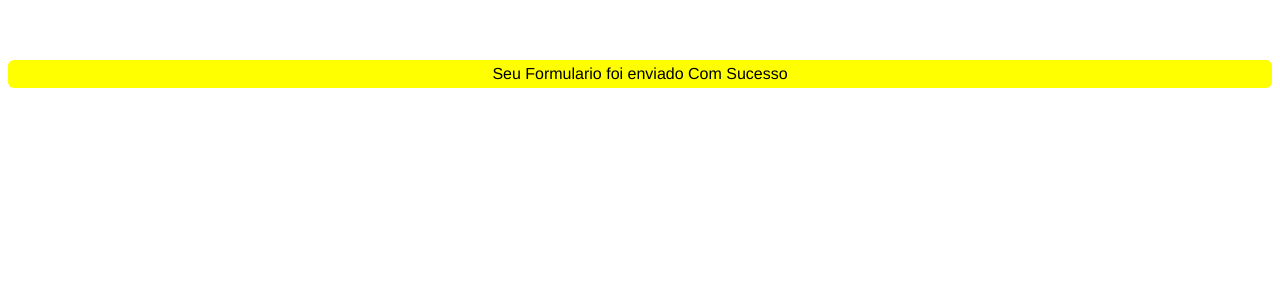
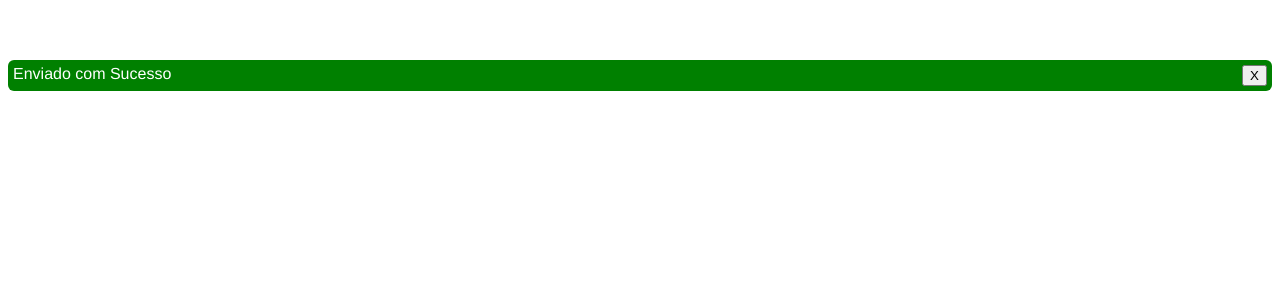
Before and after one commit to Thiago-cez/Vue3, a Vue app in the folder aprendendo-vue/: page / in a window 1280 px wide. Shown: the top 300 px of the page. Built offline with nearby package versions, Linux system fonts and the light colour scheme.

Commit message:
feat: finish class 16

```diff
--- a/aprendendo-vue/src/App.vue
+++ b/aprendendo-vue/src/App.vue
@@ -1,6 +1,10 @@
 <template>
 
-  <AlertComponente variant="danger" />
+  <AlertComponente
+  :variant="variant"
+  @fechar="fecharAlerta()"
+  v-if="showAlert"
+  >{{ text}}</AlertComponente>
 </template>
 
 <script>
@@ -15,6 +19,16 @@
 
   data() {
 
+      return {
+        showAlert: true,
+        variant: "sucess",
+        text: "Enviado com Sucesso"
+      }
+    },
+    methods: {
+      fecharAlerta(){
+        this.showAlert = false;
+      }
     }
 }
 </script>
--- a/aprendendo-vue/src/components/AlertComponente.vue
+++ b/aprendendo-vue/src/components/AlertComponente.vue
@@ -1,19 +1,31 @@
 <template>
-    <div :class="base"> Seu Formulario foi enviado Com Sucesso
+    <div :class="base">
+        <slot />
 
+        <button @click="fecharAlerta()"> X </button>
     </div>
 </template>
 
 <script>
    export default {
     data() {},
-    props: [ 'variant'],
+    props: {
+        variant: {
+            type: String,
+            default: ""
+        }
+    },
     computed: {
         base() {
             return [
                 'alert',
                 this.variant ? `alert-${this.variant} ` : ""
             ]
+        }
+    },
+    methods: {
+        fecharAlerta() {
+            this.$emit('fechar')
         }
     }
    }
@@ -23,6 +35,8 @@
 
 <style scoped>
 .alert {
+    display: flex;
+    justify-content: space-between;
     padding: 5px;
     border-radius: 6px;
     color: gray;
@@ -42,3 +56,4 @@
    color: white
 }
 </style>
+import { emit } from 'nodemon';
```
